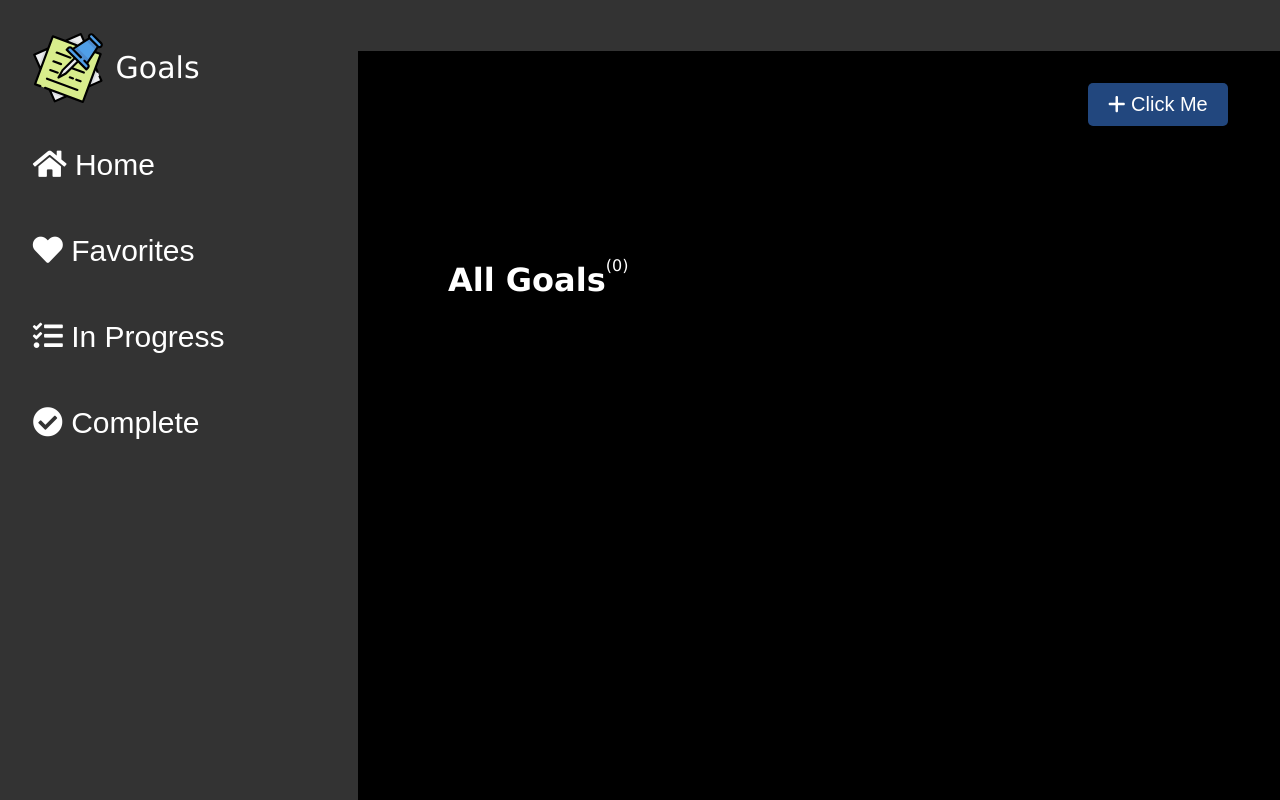
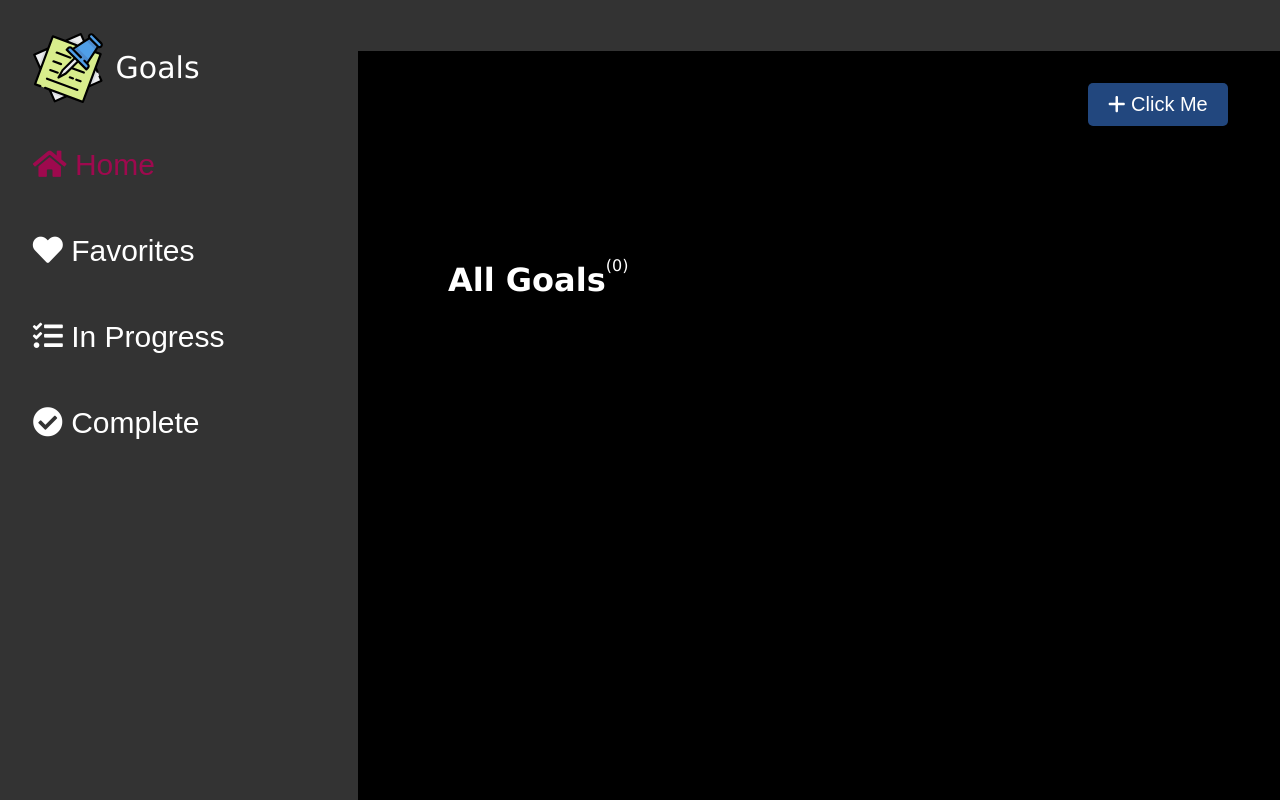
Before and after one commit to abiralmahmud42/New-One, a React (Vite) app in the folder frontend/: page / in a window 1280 px wide. Built offline with nearby package versions, Linux system fonts and the light colour scheme.

Commit message:
9th commit

```diff
--- a/frontend/src/App.css
+++ b/frontend/src/App.css
@@ -5,7 +5,7 @@ body {
   margin: 0;
   height: 100vh;
   overflow-y: auto;
-  background-color: black; /* Set the background color to black */
+  background-color: black;
 
 }
 
@@ -77,17 +77,22 @@ nav ul li {
 nav ul li:hover {
   background-color: #555;
   color: rgb(158, 9, 78);
+  transition: background-color 0.5s, color 0.5s;
 
+}
+
+ul.hhh .active li {
+  color:  rgb(158, 9, 78);
 }
 
 .hhh{
   text-decoration: none;
+
 }
 
 .container {
   height: 50vw;
   overflow-y: auto;
-
 }
 
 .center-button {
@@ -115,7 +120,6 @@ nav ul li:hover {
   color: white;
   top: 30%;
   left: 35%;
-
 }
 
 .popup {
--- a/frontend/src/components/favorites.jsx
+++ /dev/null
@@ -1,22 +0,0 @@
-/* eslint-disable no-unused-vars */
-import React from 'react'
-import { FontAwesomeIcon } from '@fortawesome/react-fontawesome';
-import { faPlus } from '@fortawesome/free-solid-svg-icons';
-
-
-const favorites = () => {
-  return (
-    <>
-      <div className="container">
-      {/* <button className="center-button">  <FontAwesomeIcon icon={faPlus} />  Click Me</button> */}
-     </div>
-     <div className="favorite-goals">
-      <h1>Favorite Goals</h1>
-      <p>(0)</p>
-    </div>
-
-    </>
-  )
-}
-
-export default favorites
--- a/frontend/src/components/navbar.jsx
+++ b/frontend/src/components/navbar.jsx
@@ -1,8 +1,14 @@
 /* eslint-disable no-unused-vars */
-import React from 'react';
-import { Link } from 'react-router-dom';
+import React, { useState } from 'react';
+import { Link, useLocation } from 'react-router-dom';
 
 const Navbar = () => {
+  const location = useLocation();
+  const [activePath, setActivePath] = useState(location.pathname);
+
+  const handleLinkClick = (path) => {
+    setActivePath(path);
+  };
 
   return (
     <>
@@ -16,17 +22,23 @@ const Navbar = () => {
               <p className="goals">Goals</p>
             </div>
             <ul className='hhh'>
-          <Link to="/" className='hhh'><li> <i className="fas fa-home"></i> Home </li></Link>
-          <Link to="/favorites"className='hhh'><li> <i className="fas fa-heart"></i> Favorites </li></Link>
-          <Link to="/inProgress" className='hhh'><li> <i className="fas fa-tasks"></i> In Progress </li></Link>
-          <Link to="/complete" className='hhh'><li> <i className="fas fa-check-circle"></i> Complete </li></Link>
+              <Link to="/" className={`hhh ${activePath === '/' ? 'active' : ''}`} onClick={() => handleLinkClick('/')}>
+                <li><i className="fas fa-home"></i> Home</li>
+              </Link>
+              <Link to="/favorites" className={`hhh ${activePath === '/favorites' ? 'active' : ''}`} onClick={() => handleLinkClick('/favorites')}>
+                <li><i className="fas fa-heart"></i> Favorites</li>
+              </Link>
+              <Link to="/inProgress" className={`hhh ${activePath === '/inProgress' ? 'active' : ''}`} onClick={() => handleLinkClick('/inProgress')}>
+                <li><i className="fas fa-tasks"></i> In Progress</li>
+              </Link>
+              <Link to="/complete" className={`hhh ${activePath === '/complete' ? 'active' : ''}`} onClick={() => handleLinkClick('/complete')}>
+                <li><i className="fas fa-check-circle"></i> Complete</li>
+              </Link>
             </ul>
           </div>
         </nav>
       </div>
-
     </>
-
   );
 }
 
```
Lines whose indentation alone changed are shown as unchanged.
